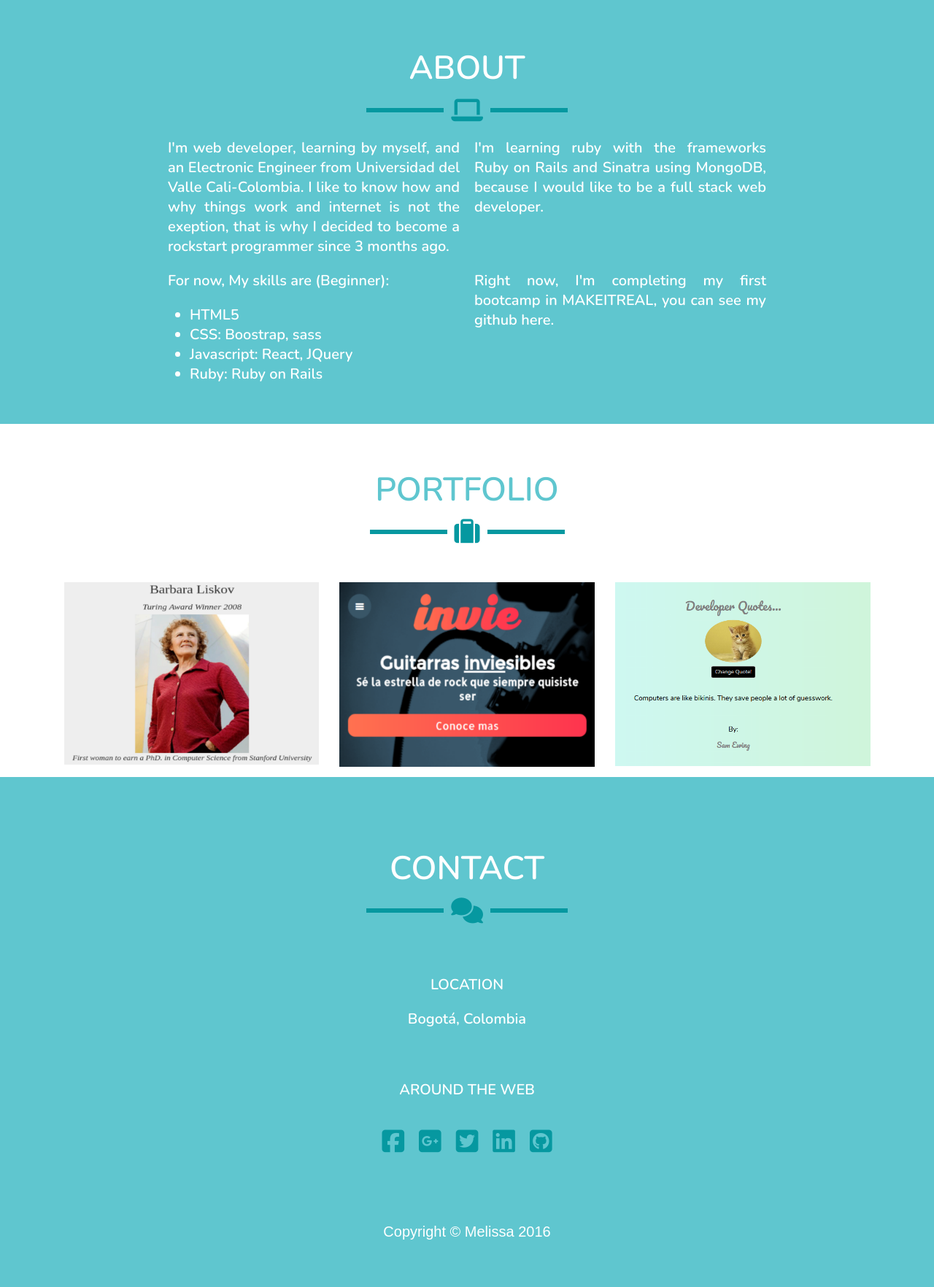
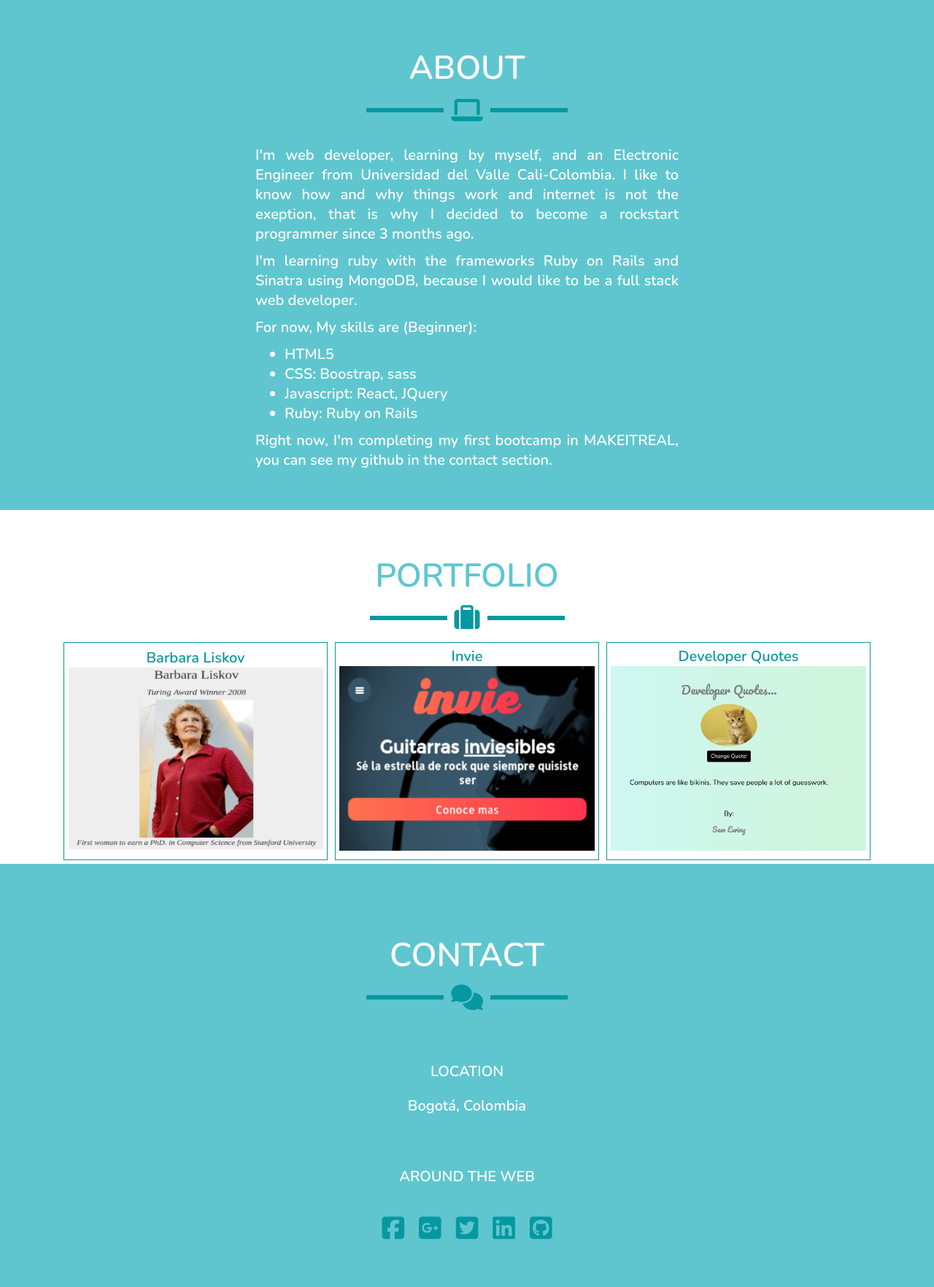
Before and after one commit to melissa160/melissa160.github.io, a plain HTML site: page index.html in a window 1280 px wide. Shown: the part 709-2473 px from the top of the page at 73% size. Before the commit the page ends 2439 px from the top, so only its background shows below. Drawn offline with nearby package versions, Linux system fonts and the light colour scheme; a web font is replaced by a local one.

Commit message:
Arreglando detalles responsive

```diff
--- a/index.html
+++ b/index.html
@@ -1,11 +1,14 @@
 <!DOCTYPE html>
 <html lang="en">
+
 <head>
   <meta charset="UTF-8">
   <title>Melissa's Portfolio</title>
+  <meta name="viewport" content="width=device-width, initial-scale=1.0">
   <link rel="stylesheet" href="style.css">
   <link href="https://fonts.googleapis.com/css?family=Alef:400|Nunito:600" rel="stylesheet">
 </head>
+
 <body>
   <nav>
     <li class="start"><a href="#my-pic">MELISSA RAMIREZ</a></li>
@@ -15,6 +18,7 @@
       <li><a href="#contact">Contact</a></li>
     </ul>
   </nav>
+
   <section id="pic-presentation" class="seccion">
     <img id="my-pic" src="./img/portafoliopic.jpg" alt="Fotografia Portfolio" width="230">
     <span class="main-tittle">MELISSA</span>
@@ -23,18 +27,21 @@
     </div>
     <span class="skills">Web Developer - Ruby Beginner</span>
   </section>
+
   <section id="about" class="seccion">
     <span class="main-tittle">ABOUT</span>
     <div class="separator">
       <hr class="linea"></hr><i class="fa fa-laptop" aria-hidden="true"></i><hr class="linea"></hr>
     </div>
     <div class="parrafos">
-      <p>I'm web developer, learning by myself, and an Electronic Engineer from Universidad del Valle Cali-Colombia. I like to know how and why things work and internet is not the exeption, that is why I decided to become a rockstart programmer since 3 months ago.
-      </p>
-      <p>I'm learning ruby with the frameworks Ruby on Rails and Sinatra using MongoDB, because I would like to be a full stack web developer.
+      <div>
+        <p>
+          I'm web developer, learning by myself, and an Electronic Engineer from Universidad del Valle Cali-Colombia. I like to know how and why things work and internet is not the exeption, that is why I decided to become a rockstart programmer since 3 months ago.
         </p>
       </div>
-    <div class="parrafos2">
+      <div>
+        <p>I'm learning ruby with the frameworks Ruby on Rails and Sinatra using MongoDB, because I would like to be a full stack web developer.</p>
+      </div>
       <div class="lista">
         <p>For now, My skills are (Beginner):</p>
         <ul>
@@ -44,26 +51,33 @@
           <li>Ruby: Ruby on Rails</li>
         </ul>
       </div>
-      <p>Right now, I'm completing my first bootcamp in MAKEITREAL, you can see my github here.</p>
+      <div>
+        <p>Right now, I'm completing my first bootcamp in MAKEITREAL, you can see my github in the contact section.</p>
+      </div>
     </div>
   </section>
+
   <section id="portfolio" class="seccion">
     <span class="main-tittle">PORTFOLIO</span>
     <div class="separator">
       <hr class="linea"></hr><i class="fa fa-suitcase" aria-hidden="true"></i><hr class="linea"></hr>
     </div>
     <div class="tabla">
-        <div >
-          <a class="colum" href="https://codepen.io/melissa160/full/jrXxkQ/" target="_blank">Barbara Liskov<img src="./img/barbara.png" alt="" width="350"></a>
+      <div class="colum">
+        <span>Barbara Liskov</span>
+        <a  href="https://codepen.io/melissa160/full/jrXxkQ/" target="_blank"><img src="./img/barbara.png" alt="" width="350"></a>
       </div>
-        <div >
-          <a class="colum" href="https://melissa160.github.io/invie-responsive/" target="_blank">Invie<img src="./img/invie.png" alt="" width="350"></a>
+      <div class="colum">
+        <span>Invie</span>
+        <a  href="https://melissa160.github.io/invie-responsive/" target="_blank"><img src="./img/invie.png" alt="" width="350"></a>
       </div>
-        <div >
-          <a class="colum" href="https://melissa160.github.io/Developer-Quotes/" target="_blank">Developer cuotes<img src="./img/cuotes.png" alt="" width="350"></a>
+      <div class="colum">
+        <span>Developer Quotes</span>
+        <a  href="https://melissa160.github.io/Developer-Quotes/" target="_blank"><img src="./img/cuotes.png" alt="" width="350"></a>
       </div>
     </div>
   </section>
+
   <section id="contact" class="seccion">
     <span class="main-tittle">CONTACT</span>
     <div class="separator">
@@ -76,19 +90,21 @@
     <div class="contact">
       <p>AROUND THE WEB</p>
       <ul>
-        <li><a href="https://www.facebook.com/melissaramirezh" target="_blank" class=""><i class="fa fa-facebook-square" aria-hidden="true"></i></a></li>
-        <li><a href="https://plus.google.com/u/0/110524685801187054308" target="_blank" class=""><i class="fa fa-google-plus-square" aria-hidden="true"></i></a></li>
-        <li><a href="https://twitter.com/melissaramire58" target="_blank" class=""><i class="fa fa-twitter-square" aria-hidden="true"></i></a></li>
-        <li><a href="https://co.linkedin.com/in/melissa-ramirez-75635a12a
-" target="_blank" class=""><i class="fa fa-linkedin-square" aria-hidden="true"></i></a></li>
-        <li><a href="https://github.com/melissa160" target="_blank" class=""><i class="fa fa-github-square" aria-hidden="true"></i></a></li>
+        <li><a href="https://www.facebook.com/melissaramirezh" target="_blank" class=""><i class="fa fa-facebook-square" aria-hidden="true" title="Facebook"></i></a></li>
+        <li><a href="https://plus.google.com/u/0/110524685801187054308" target="_blank" class=""><i class="fa fa-google-plus-square" aria-hidden="true" title="Gmail"></i></a></li>
+        <li><a href="https://twitter.com/melissaramire58" target="_blank" class=""><i class="fa fa-twitter-square" aria-hidden="true" title="Twitter"></i></a></li>
+        <li><a href="https://co.linkedin.com/in/melissa-ramirez-75635a12a" target="_blank" class=""><i class="fa fa-linkedin-square" aria-hidden="true" title="Linkedin"></i></a></li>
+        <li><a href="https://github.com/melissa160" target="_blank" class=""><i class="fa fa-github-square" aria-hidden="true" title="Github"></i></a></li>
       </ul>
     </div>
   </section>
+
   <footer>
     <p>Copyright © Melissa 2016</p>
   </footer>
+
 </body>
 
 <script src="https://use.fontawesome.com/609149a207.js"></script>
+
 </html>
--- a/input.scss
+++ b/input.scss
@@ -1,6 +1,7 @@
 $main_color : #5FC6CF;
 $title_color: white;
 $logo_color: #0698A0;
+
 body {
 	margin: 0;
 	padding: 0;
@@ -10,6 +11,7 @@ body {
 	color: $main_color;
 }
 
+/*Navegacion*/
 nav {
 	background-color: black;
 	display: flex;
@@ -34,9 +36,7 @@ nav {
 		margin: 10px;
 		padding-right: 20px;
 		list-style: none;
-
 	}
-
 }
 
 .start {
@@ -45,7 +45,7 @@ nav {
 	padding-left: 50px;
 }
 
-
+/*secciones*/
 .seccion{
 	display: flex;
 	align-items: center;
@@ -55,37 +55,31 @@ nav {
 	background-color: $main_color;
 	color: $title_color;
 	margin-bottom: 35px;
-
 	#my-pic{
 		border-radius: 50%;
 		margin-top: 120px;
 	}
-
 	i {
 		font-size: 35px;
 		padding: 10px;
 	}
-
 	.skills{
 		font-size: 25px;
 		font-weight: 600;
 		padding-bottom: 50px;
-
+		text-align: center;
 	}
-
 	.main-tittle {
-		/*color: $title_color;*/
 		font-size: 45px;
 		font-weight: 600;
 		font-family: 'Nunito', sans-serif;
 		padding-top: 60px;
 	}
+}
 
-}
 .seccion:first-child{
 	margin-top: 120px;
 }
-/*secciones*/
 .seccion:nth-child(even) {
 	background-color: $title_color;
 	color: $main_color;
@@ -95,10 +89,7 @@ nav {
 		margin:10px;
 		/*padding: 10px;*/
 		text-align: justify;
-			width: 400px;
 		}
-
-
 	.linea {
     padding: 0;
     border: solid 3px $logo_color;
@@ -106,40 +97,29 @@ nav {
     display: inline-block;
     width: 100px;
 	}
-
-
+	.parrafos {
+		padding: 10px;
+		max-width:600px;
+	}
 	.parrafos ul{
 		margin: 10px;
 	}
-	.parrafos2{
-		display: flex;
-	}
+
 	.separator{
 		color: $logo_color;
 	}
 }
 .lista {
-
 	flex-direction: column;
 }
 
-/*tabla*/
+/*tabla portafolio*/
 .tabla {
-	display: flex;
-	flex-wrap:wrap;
-
-	.colum {
-		display: flex;
-		border: 1px solid white;
-		width: auto;
-		flex-direction: column;
+	display:flex;
+	flex-wrap: wrap;
 	justify-content: center;
-		text-align: center;
-		margin:8px;
-		color: $title_color;
-		padding: 5px;
-	}
-	a{
+	color: $logo_color;
+	a {
 		text-decoration: none;
 		&:visited {
 			color:white;}
@@ -147,15 +127,29 @@ nav {
 			color:#999999;
 		}
 	}
+	.img-port{
+		max-width: 350px;
+		height: 300px;
+	}
+}
+.colum {
+	display: flex;
+	justify-content: center;
+	flex-direction:column;
+	align-items:center;
+	border: 1px solid $logo_color;
+	padding: 5px;
+	margin: 5px;
+	align-items: center;
 }
 
+/*Contacto*/
 .contact{
 	display: flex;
 	justify-content: center;
 	flex-direction: column;
 	align-items: center;
 	margin-top: 50px;
-
 	ul{
 		display: flex;
 		justify-content: center;
@@ -165,7 +159,6 @@ nav {
 	li{
 		list-style: none;
 	}
-
 	a{
 		color: $logo_color;
 		text-decoration: none;
@@ -180,6 +173,7 @@ nav {
 		text-align: center;
 	}
 }
+
 footer{
 	p{
 		color: white;
@@ -187,18 +181,24 @@ footer{
 		display: block;
 		width: auto;
 		padding: 0 0 30px 0;
-
 		margin:0;
 	}
+}
 
+/*Dispositivos mobiles*/
+@media screen and (max-device-width: 500px){
+
+	nav{
+		ul  {
+			-webkit-padding-start: 0;
 		}
-@media screen and (min-width: 900px) {
- 	.parrafos{
- 		display: flex;
- 		justify-content: center;
-
- 	}
- 	p{
-
+		li {
+			padding-right: 10px;
 		}
 	}
+	.start {
+		display: none;
+		justify-content: flex-start;
+		padding-left: 10px;
+	}
+}
```
Also changed, not shown: style.css. Lines whose indentation alone changed are shown as unchanged.
